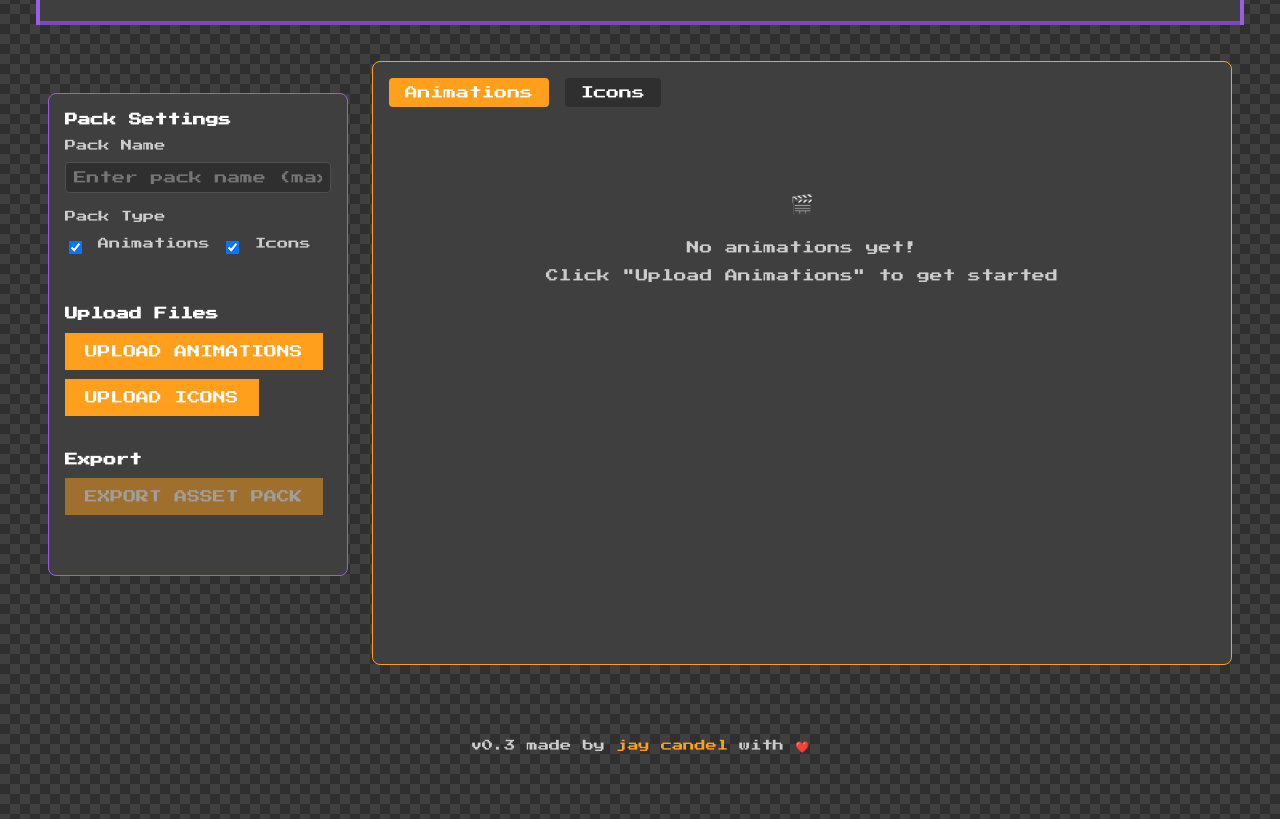
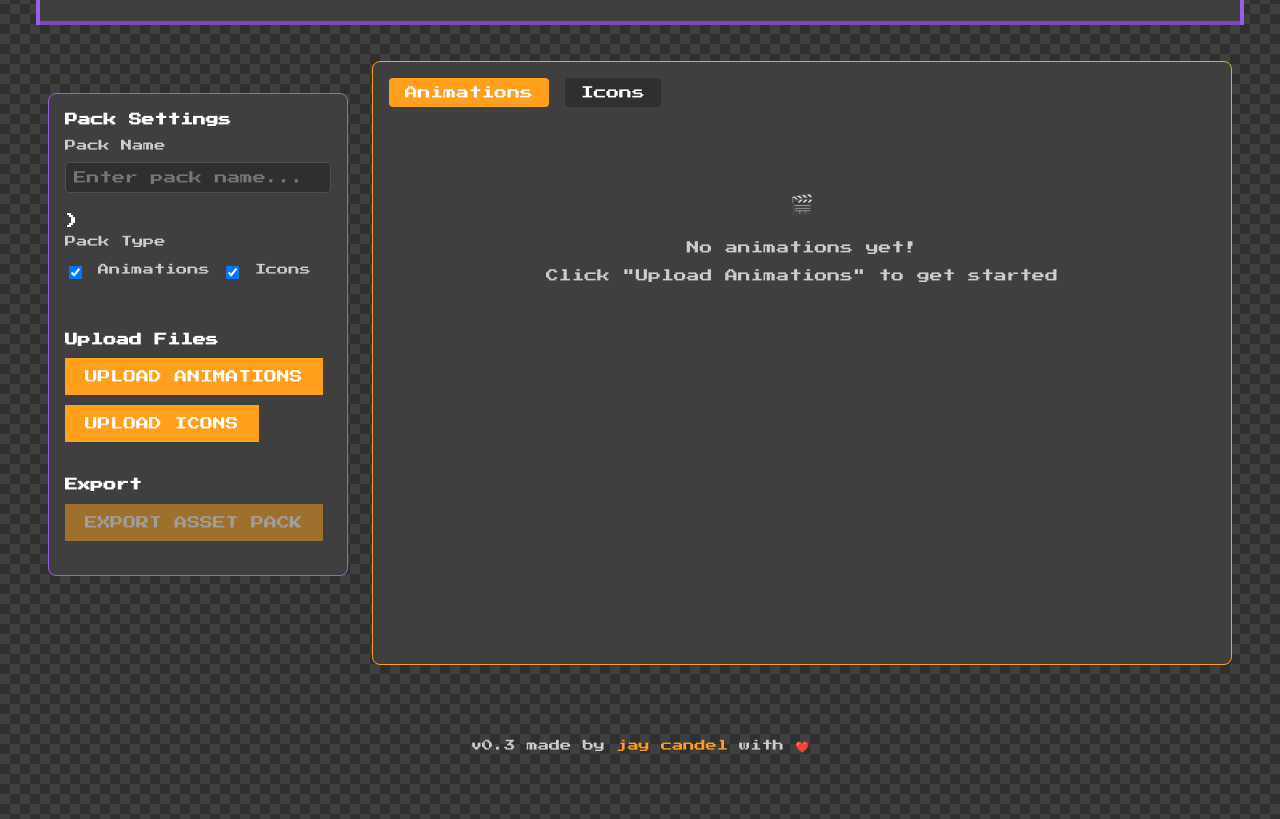
Before and after one commit to jaylikesbunda/F0-AssetPack-Maker, a plain HTML site: page index.html in a window 1280 px wide. Shown: the part 116-935 px from the top of the page. Drawn offline with nearby package versions, Linux system fonts and the light colour scheme.

Commit message:
Update index.html

```diff
--- a/index.html
+++ b/index.html
@@ -20,8 +20,8 @@
                     <h2>Pack Settings</h2>
                     <div class="input-group">
                         <label for="packName">Pack Name</label>
-                        <input type="text" id="packName" placeholder="Enter pack name (max 32 chars)" maxlength="32">
-                    </div>
+                        <input type="text" id="packName" placeholder="Enter pack name..." maxlength="32">
+                    </div>)
                     <div class="input-group">
                         <label>Pack Type</label>
                         <div class="checkbox-group">
```
